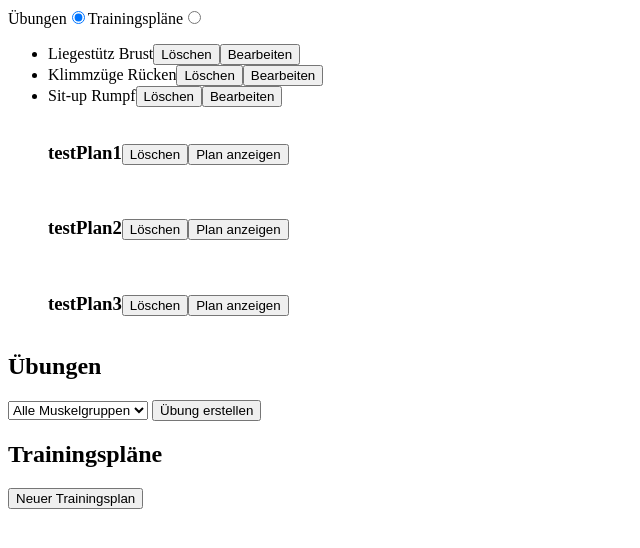
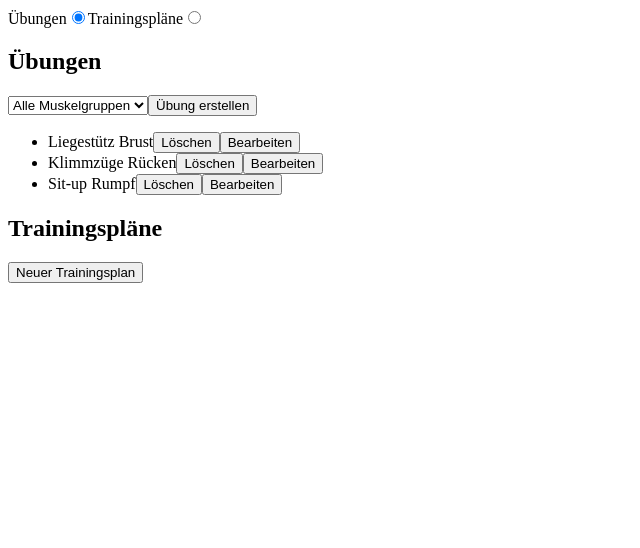
Before and after one commit to Rewgen/Training-Manager, a React (Vite) app: page / in a window 1280 px wide. Shown: the top 548 px of the page, without its empty margins (0-640 px from the left). Built offline with nearby package versions, Linux system fonts and the light colour scheme.

Commit message:
refactor(exercise section): migrate HTML to React

```diff
--- a/index.html
+++ b/index.html
@@ -25,42 +25,16 @@
 <!-- ------------------------------ -->
 
         <!-- Exercises -->
-        <section id="exercise-section">
+        <section>
 
-            <h2>Übungen</h2>
-
-            <!-- Muscle group filter Dropwdown -->
-            <select name="exercise-list-filter" id="exercise-list-filter">
-                <option value="All" selected>Alle Muskelgruppen</option>
-                <option value="Chest">Brust</option>
-                <option value="Back">Rücken</option>
-                <option value="Legs">Beine</option>
-                <option value="Core">Rumpf</option>
-                <option value="Shoulders">Schultern</option>
-                <option value="Arms">Arme</option>
-            </select>
 
 
             <!-- New Exercise -->
-            <button id="new-exercise">Übung erstellen</button>
-            <dialog id="new-exercise-dialog">
-                <form id="add-exercise-container">
-                    <input type="text" id="add-exercise-name" placeholder="Name der Übung" required>
-                    <select id="add-exercise-muscleGroup" required>
-                        <option value="" selected disabled hidden>Bitte wählen</option>
-                        <option value="Chest">Brust</option>
-                        <option value="Back">Rücken</option>
-                        <option value="Legs">Beine</option>
-                        <option value="Core">Rumpf</option>
-                        <option value="Shoulders">Schultern</option>
-                        <option value="Arms">Arme</option>
-                    </select>
-                    <button type="submit">Absenden</button>
-                </form>
-            </dialog>
+
+
 
             <!-- (all/filtered) exercise list -->
-            <ul id="exercise-list"></ul>
+            <ul></ul>
         </section>
 <!-- -------------------------------- -->
 
--- a/src/App.tsx
+++ b/src/App.tsx
@@ -6,10 +6,11 @@ import type { TrainingPlan } from "./models/TrainingPlan.js";
 // HOOKS
 import { useEffect, useState } from "react"
 // COMPONENTS
-import { ViewSwitcher } from "./ui/ViewSwitcher.js";
-import { TrainingPlanList } from "./ui/TrainingPlanList.js";
-import { ExerciseList } from "./ui/ExerciseList.js";
+import { ViewSwitcher } from "./components/ViewSwitcher.js";
+import { TrainingPlanList } from "./components/TrainingPlan/TrainingPlanList.js";
+import { ExerciseList } from "./components/Exercise/ExerciseList.js";
 import type { Exercise } from "./models/Exercise.js";
+import { ExerciseSection } from "./components/ExerciseSection.js";
 
 
 // platzhalter -> wird später durch allTrainingPlans ersetzt
@@ -30,25 +31,17 @@ const App = () => {
 
     const [view, setView] = useState<ViewMode>("exercises");
 
+
     // platzhalter -> wird später durch hook (useEffect) ersetzt
-    const deleteExercise = (id : number) => {
-        let deletedExercise = testExercises.find(plan => plan.id === id);
-        console.log("gelöscht: ", deletedExercise);
-    };
-
-    const editExercise = (id : number) => {
-        let editedExercise = testExercises.find(plan => plan.id === id);
-        console.log("bearbeitet: ", editedExercise);
-    }
-
 
 
 
     return (
         <>
             <ViewSwitcher view={view} onViewChange={setView}/>
-            <ExerciseList exercises={testExercises} onDelete={deleteExercise} onEdit={editExercise}/>
-            <TrainingPlanList trainingPlans={testPlans}/>
+                {view === "exercises" && <ExerciseSection allExercises={testExercises}/>}
+                {view === "plans" && <TrainingPlanList trainingPlans={testPlans}/>}
+
         </>
     )
 }
--- a/src/ui/ExerciseList.tsx
+++ b/src/components/Exercise/ExerciseList.tsx
@@ -1,17 +1,18 @@
-import type { Exercise } from "../models/Exercise.js";
-import { MuscleGroupLabels } from "../models/MuscleGroubLabels.js";
+import type { Exercise } from "../../models/Exercise.js";
+import { MuscleGroupLabels } from "../../models/MuscleGroubLabels.js";
 
 type Props = {
-    exercises : Exercise[],
+    allExercises : Exercise[],
     onDelete : (id : number) => void,
     onEdit : (id : number) => void
 };
 
-export const ExerciseList = ( {exercises, onDelete, onEdit} : Props ) => {
+export const ExerciseList = ( {allExercises, onDelete, onEdit} : Props ) => {
 
     return (
-        <ul>
-            {exercises.map(exercise => {
+
+        <ul id="exercise-list">
+            {allExercises.map(exercise => {
                 const germanMGLabel = MuscleGroupLabels[exercise.muscleGroup];
                 return (
                     <li key={exercise.id}>
--- /dev/null
+++ b/src/components/Exercise/NewExerciseDialog.tsx
@@ -0,0 +1,20 @@
+
+export const NewExerciseDialog = () => {
+    return (
+        <dialog id="new-exercise-dialog">
+            <form id="add-exercise-container">
+                <input type="text" id="add-exercise-name" placeholder="Name der Übung" required/>
+                <select id="add-exercise-muscleGroup" defaultValue={""} required>
+                    <option value="" disabled hidden>Bitte wählen</option>
+                    <option value="Chest">Brust</option>
+                    <option value="Back">Rücken</option>
+                    <option value="Legs">Beine</option>
+                    <option value="Core">Rumpf</option>
+                    <option value="Shoulders">Schultern</option>
+                    <option value="Arms">Arme</option>
+                </select>
+                <button type="submit">Absenden</button>
+            </form>
+        </dialog>
+    )
+}
--- /dev/null
+++ b/src/components/ExerciseSection.tsx
@@ -0,0 +1,46 @@
+
+import type { Exercise } from "../models/Exercise.js";
+
+import { NewExerciseDialog } from "./Exercise/NewExerciseDialog.js";
+import { ExerciseList } from "./Exercise/ExerciseList.js";
+
+type Props = {
+    allExercises : Exercise[]
+}
+
+
+
+
+export const ExerciseSection = ( {allExercises} : Props) => {
+
+    const deleteExercise = (id : number) => {
+        let deletedExercise = allExercises.find(plan => plan.id === id);
+        console.log("gelöscht: ", deletedExercise);
+    };
+
+    const editExercise = (id : number) => {
+        let editedExercise = allExercises.find(plan => plan.id === id);
+        console.log("bearbeitet: ", editedExercise);
+    }
+
+    return (
+        <section id="exercise-section">
+            <h2>Übungen</h2>
+
+            <select defaultValue={"All"} name="exercise-list-filter" id="exercise-list-filter">
+                <option value={"All"}>Alle Muskelgruppen</option>
+                <option value={"Chest"}>Brust</option>
+                <option value={"Back"}>Rücken</option>
+                <option value={"Legs"}>Beine</option>
+                <option value={"Core"}>Rumpf</option>
+                <option value={"Shoulders"}>Schultern</option>
+                <option value={"Arms"}>Arme</option>
+            </select>
+
+            <button id="new-exercise">Übung erstellen</button>
+
+            <NewExerciseDialog/>
+            <ExerciseList allExercises={allExercises} onDelete={deleteExercise} onEdit={editExercise}/>
+        </section>
+    )
+}
--- a/src/ui/TrainingPlanList.tsx
+++ b/src/components/TrainingPlan/TrainingPlanList.tsx
@@ -1,4 +1,4 @@
-import type { TrainingPlan } from "../models/TrainingPlan.js";
+import type { TrainingPlan } from "../../models/TrainingPlan.js";
 
 export const TrainingPlanList = ( {trainingPlans} : {trainingPlans: TrainingPlan[]} ) => {
     return (
```
Also changed, not shown: src/ui/changeView.ts (deleted, +0 -35 lines), src/components/ViewSwitcher.tsx (renamed from src/ui/ViewSwitcher.tsx).
